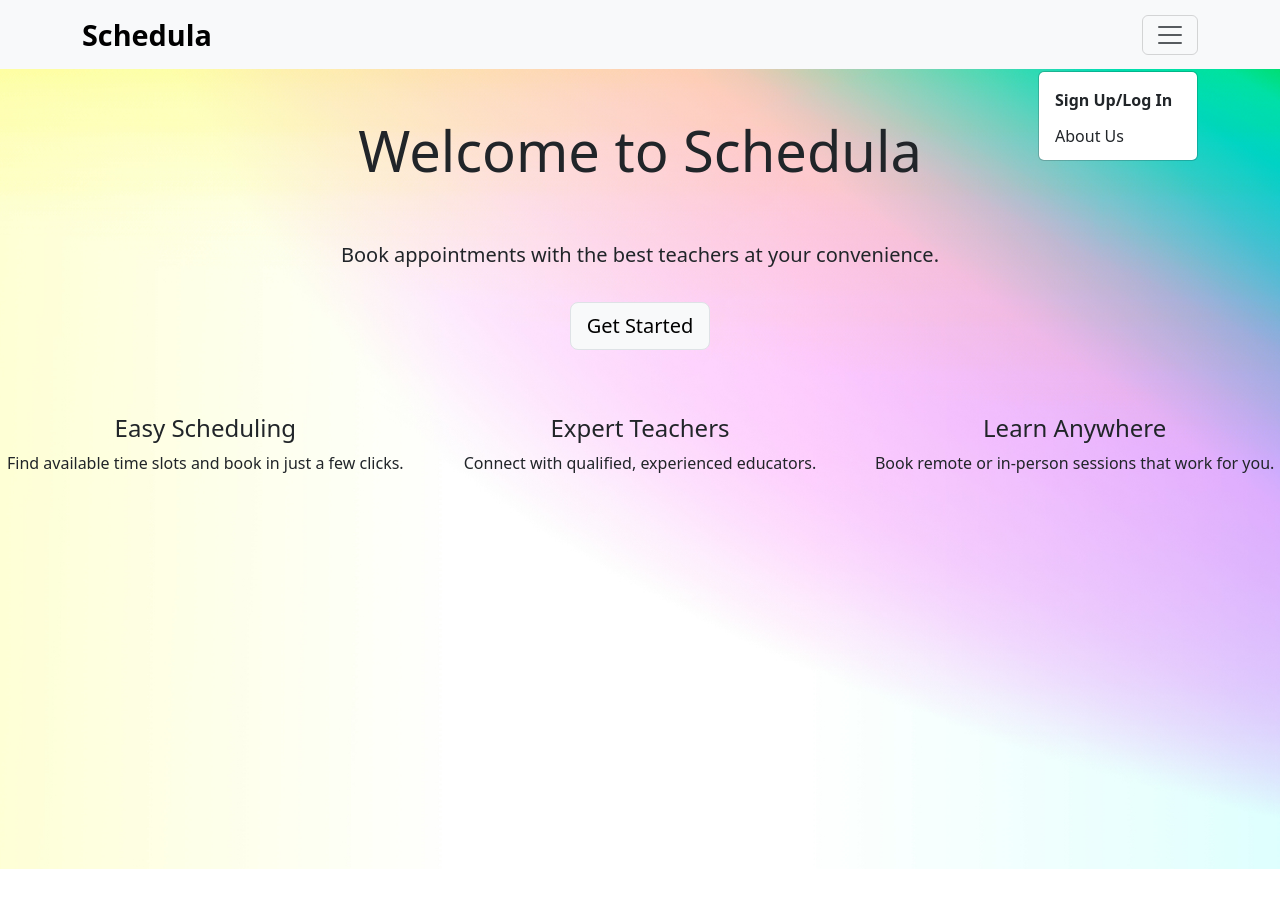
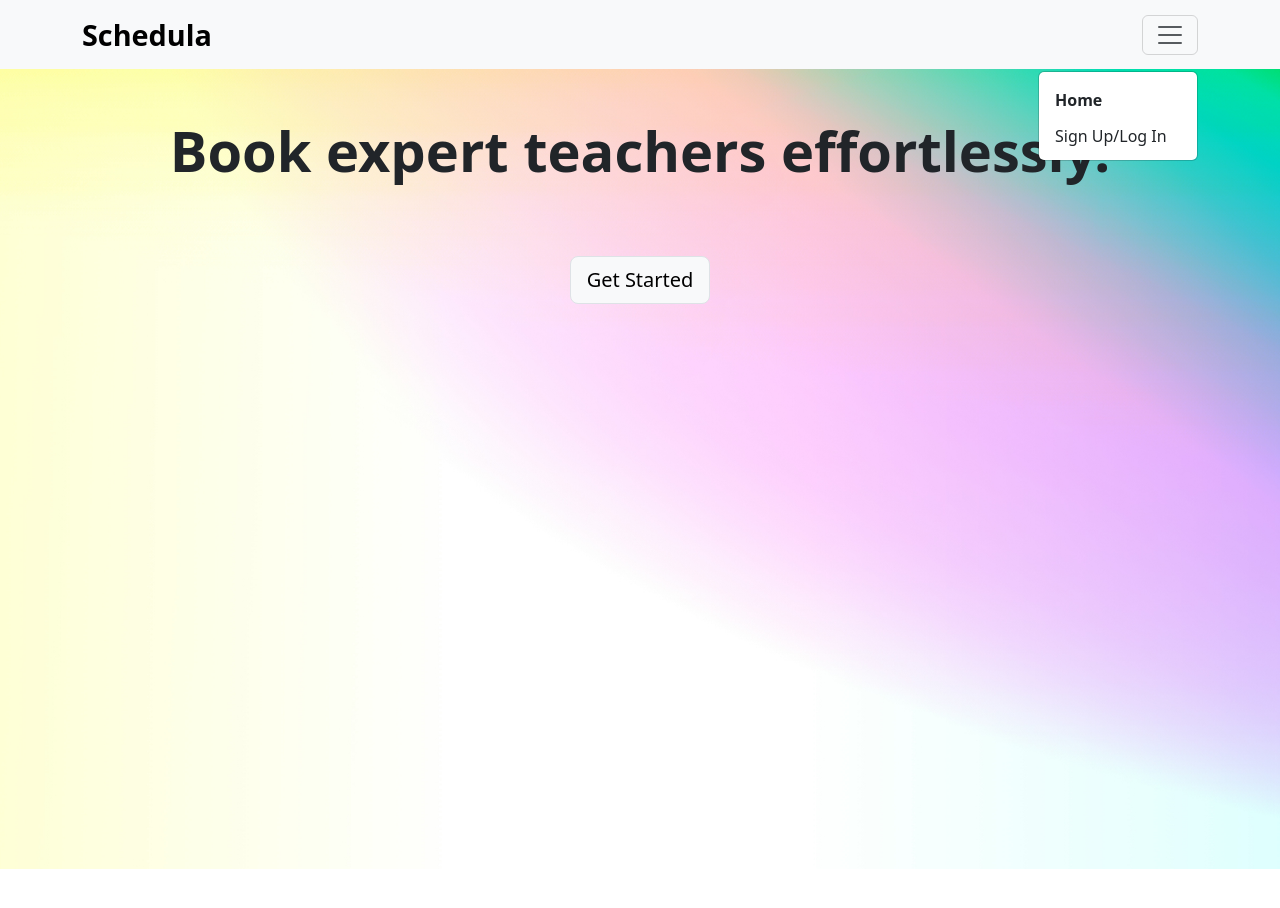
Before and after one commit to emilyyejia/schedula, a React (Vite) app in the folder frontend/: page / in a window 1280 px wide. Both pictures are taken after a click on the button "Toggle navigation". Shown: the top 908 px of the page. Built offline with nearby package versions, Linux system fonts and the light colour scheme.

Commit message:
Modify CSS

```diff
--- a/frontend/src/components/NavBar/NavBar.jsx
+++ b/frontend/src/components/NavBar/NavBar.jsx
@@ -69,9 +69,8 @@ export default function NavBar({ user }) {
                 </>
               ) : (
                 <>
-                  <li><NavLink className="dropdown-item fw-bold py-2" to="/signin">Sign Up/Log In</NavLink></li>
-                  <li><NavLink className="dropdown-item " to="/">About Us</NavLink></li>
-
+                  <li><NavLink className="dropdown-item fw-bold py-2" to="/">Home</NavLink></li>
+                  <li><NavLink className="dropdown-item" to="/signin">Sign Up/Log In</NavLink></li>
                 </>
               )}
             </ul>
--- a/frontend/src/pages/BookAppointmentPage/BookAppointmentPage.jsx
+++ b/frontend/src/pages/BookAppointmentPage/BookAppointmentPage.jsx
@@ -17,15 +17,15 @@ export default function bookAppointmentPage() {
 
     return (
         <div >
-            <h1 className="mb-5">Marketing</h1>
+            <h1 className="mb-5">Schedula with Your Teachers </h1>
             <div className="d-flex flex-wrap justify-content-center mt-4">
                 {teachers.map((teacher, index) => (
                     <div key={index} className="card m-3" style={{ width: '18rem' }}>
-                        <img src="https://images.unsplash.com/photo-1580489944761-15a19d654956?w=900&auto=format&fit=crop&q=60&ixlib=rb-4.1.0&ixid=M3wxMjA3fDB8MHxzZWFyY2h8MTR8fHByb2ZpbGUlMjBwaG90b3xlbnwwfHwwfHx8MA%3D%3D" className="card-img-top" alt="teacher photo"  style={{ height: '300px', objectFit: 'cover' }} />
+                        <img src="..." className="card-img-top" alt="teacher photo"  />
                         <div className="card-body">
                             <h5 className="card-title"> {teacher.name}</h5>
                             <p className="card-text">Some quick example text to build on the card title and make up the bulk of the card’s content.</p>
-                            <Link class="btn btn-primary" to={`/appointments/${teacher._id}/new`}>Book Your Slot</Link>
+                            <Link class="btn btn-dark" to={`/appointments/${teacher._id}/new`}>Book Your Slot</Link>
                         </div>
                     </div>
                 ))}
--- a/frontend/src/pages/Homepage/HomePage.jsx
+++ b/frontend/src/pages/Homepage/HomePage.jsx
@@ -4,28 +4,9 @@ export default function HomePage() {
 
     return (
       <div className="homepage text-center mb-5">
-        <h1 className="display-4 py-5">Welcome to Schedula</h1>
-        <p className="lead">Book appointments with the best teachers at your convenience.</p>
+        <h2 className="display-4 py-5 fw-bold ">Book expert teachers effortlessly.</h2>
         <Link to="/signin" className="btn border btn-light btn-lg mt-3">Get Started</Link>
 
-
-      <div className="row text-center mb-5 py-5">
-        <div className="col-md-4">
-          <i className="bi bi-calendar3" style={{ fontSize: '2rem' }}></i>
-          <h4 className="mt-3">Easy Scheduling</h4>
-          <p>Find available time slots and book in just a few clicks.</p>
-        </div>
-        <div className="col-md-4">
-          <i className="bi bi-person-badge" style={{ fontSize: '2rem' }}></i>
-          <h4 className="mt-3">Expert Teachers</h4>
-          <p>Connect with qualified, experienced educators.</p>
-        </div>
-        <div className="col-md-4">
-          <i className="bi bi-laptop" style={{ fontSize: '2rem' }}></i>
-          <h4 className="mt-3">Learn Anywhere</h4>
-          <p>Book remote or in-person sessions that work for you.</p>
-        </div>
-      </div>
       </div>
 
 
```
